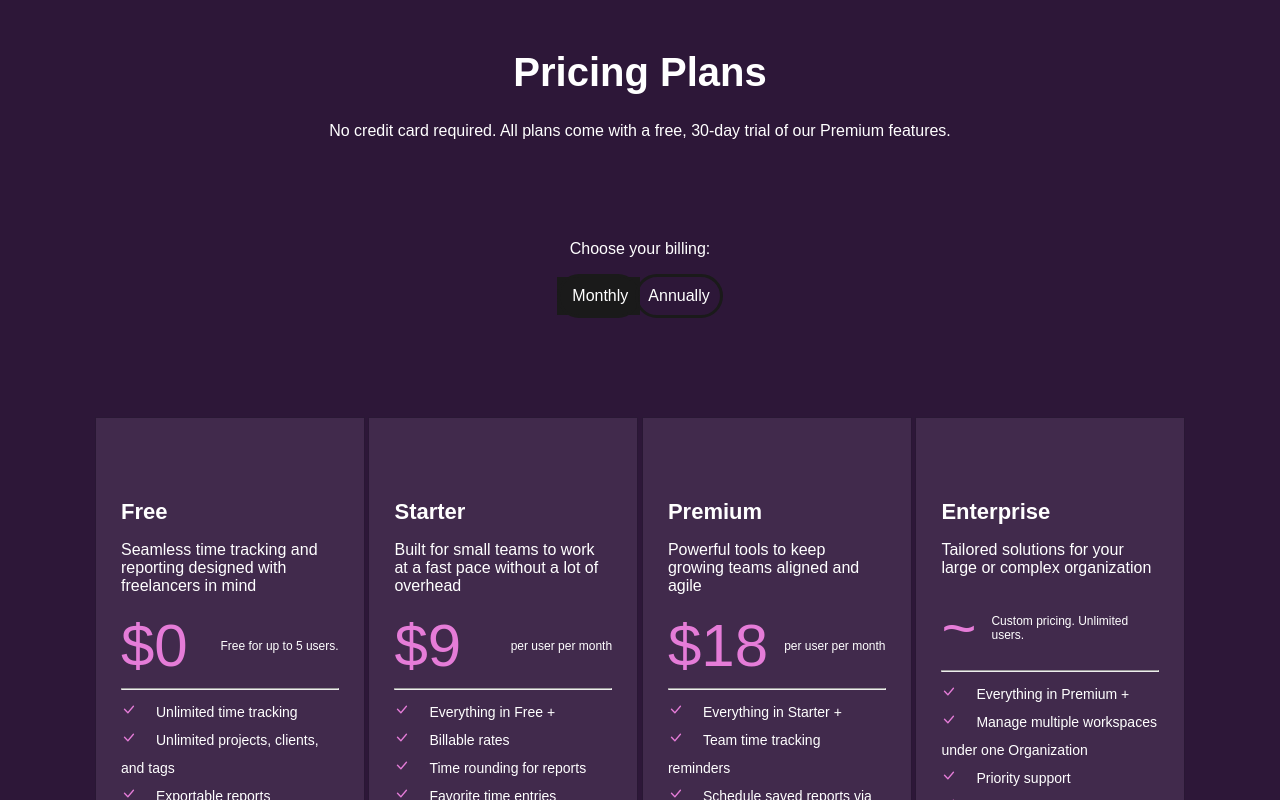
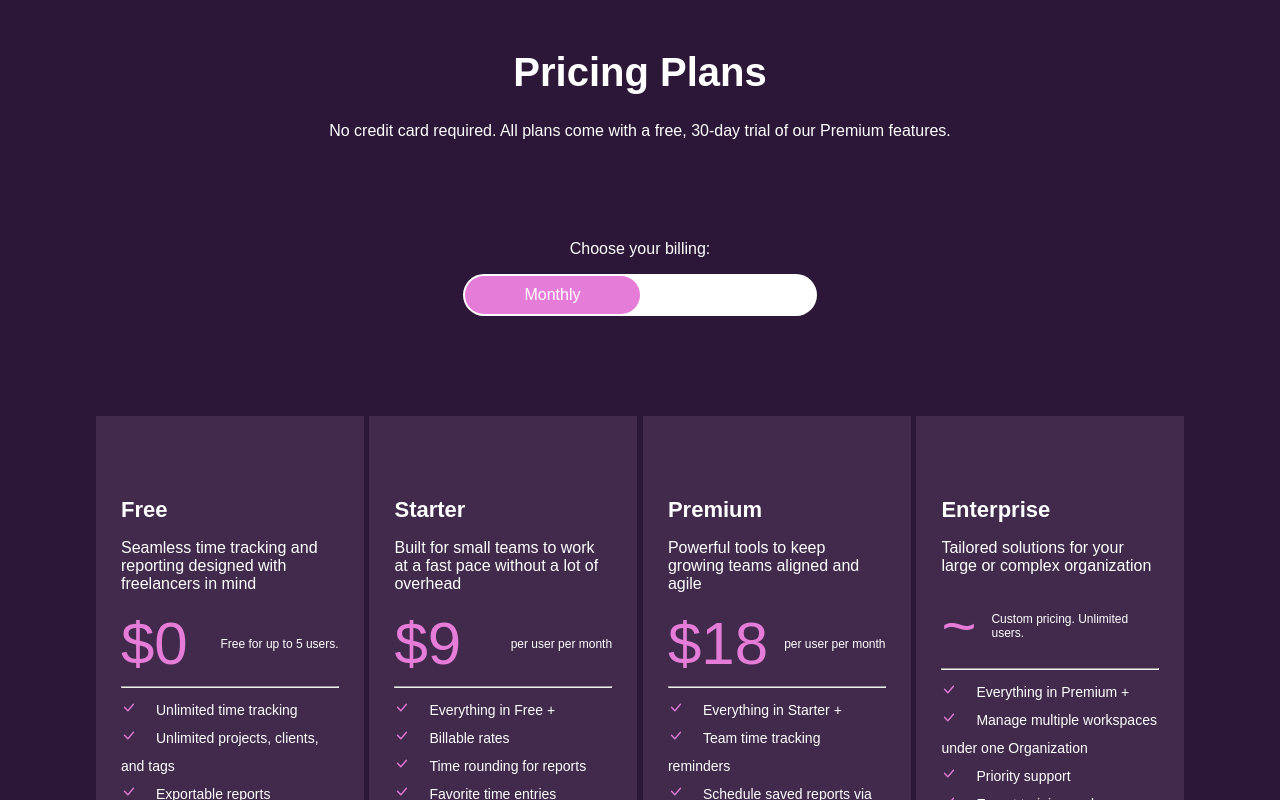
Before and after one commit to Goluchandan/concerned-picture-9849, a React (Create React App) app in the folder client/: page /pricing in a window 1280 px wide. Shown: the top 800 px of the page. Built offline with nearby package versions, Linux system fonts and the light colour scheme.

Commit message:
completed

```diff
--- /dev/null
+++ b/client/src/components/PricingPage/Download/Download.jsx
@@ -0,0 +1,47 @@
+
+import style from "./download.module.css";
+
+
+const Download = () => {
+    return (
+        <div className={style.download_main_container}>
+            <div
+                className={`${style.download_container} ${style.download_description}`}
+            >
+                <h1>Online, offline or on the go?
+                    We <img src="https://i.ibb.co/XFt0vTK/text1.png"></img> app for that!
+                </h1>
+                <p>Your data instantly syncs across all apps and devices</p>
+            </div>
+            <div
+                className={`${style.download_container} ${style.download_types}`}
+            >
+                <div className={`${style.download_type}`}>
+
+                    <div className={`${style.download_type_heading}`} >
+                        <img src="https://i.ibb.co/CQZ6Qhy/mobile.png"></img>
+                        <h5>MOBILE APPS</h5>
+                        <p>Start and stop tracking from anywhere
+
+                        </p>
+                    </div>
+                    <div className={`${style.download_btn}`}>
+                        <button className={`${style.download_btn_ios}`}>iOS</button>
+                        <button className={`${style.download_btn_android}`}>Android</button>
+                    </div>
+
+
+
+                </div>
+                <div className={`${style.download_type}`}></div>
+                <div className={`${style.download_type}`}></div>
+                <div className={`${style.download_type}`}></div>
+            </div>
+
+        </div>
+    )
+}
+
+
+
+export default Download;
--- /dev/null
+++ b/client/src/components/PricingPage/Download/download.module.css
@@ -0,0 +1,98 @@
+.download_main_container {
+    margin-top: 100px;
+    width: 100%;
+    color: black;
+    height: 900px;
+    background-color: #f7d8f3;
+    display: flex;
+    gap: 10px;
+    flex-direction: column;
+}
+
+
+
+.download_container {
+    /* background-color: green; */
+    width: 80%;
+    margin: auto;
+    height: 50%;
+    text-align: center;
+}
+
+
+.download_description {
+    padding: 100px;
+}
+
+.download_description>h1 {
+    width: 50%;
+    font-size: 45px;
+    font-weight: bold;
+    margin: auto;
+    margin-bottom: 30px;
+}
+
+
+.download_description>h1>img {
+    width: 300px;
+    height: 70px;
+    margin-bottom: 10px;
+}
+
+.download_description>p {
+    color: gray;
+}
+
+@media (min-width:500px) and (max-width:1500px) {
+    .download_container {
+        /* background-color: green; */
+        width: 80%;
+        margin: auto;
+        height: 50%;
+        text-align: center;
+    }
+
+    .download_description>h1 {
+        width: 50%;
+        font-size: 45px;
+        font-weight: bold;
+        margin: auto;
+
+    }
+}
+
+
+.download_types {
+    margin-bottom: 100px;
+    display: flex;
+    justify-content: space-around;
+    width: 60%;
+    background-color: red;
+
+}
+
+.download_type {
+    margin-bottom: 100px;
+    width: 20%;
+    background-color: green;
+}
+
+.download_type_heading>img {
+    height: 150px;
+    width: 150px;
+}
+
+
+.download_btn_ios {
+    width: 70px;
+    height: 50px;
+    padding: 10px;
+    border-radius: 50px;
+}
+
+.download_btn_android {
+    width: 150px;
+    height: 50px;
+    padding: 10px;
+    border-radius: 50px;
+}
--- a/client/src/components/PricingPage/MainPricingPage/PricingPlan.jsx
+++ b/client/src/components/PricingPage/MainPricingPage/PricingPlan.jsx
@@ -1,6 +1,7 @@
 import styles from "./pricingplans.module.css";
 import Toggl from "../Toggle/Toggle";
 import ReviewBox from "../ReviewBox/ReviewBox";
+import Download from "../Download/Download"
 
 import PricingBox from "../PricingBox/PricingBox";
 import { AiFillCaretRight } from "react-icons/ai";
@@ -24,6 +25,7 @@ const PricingPlan = () => {
 
             <ReviewBox />
             <Table />
+            <Download />
 
         </>
     )
--- a/client/src/components/PricingPage/Toggle/Toggle.jsx
+++ b/client/src/components/PricingPage/Toggle/Toggle.jsx
@@ -6,12 +6,15 @@ const Toggle = () => {
 
     return (<>
 
+        <div id="toggle_container">
 
 
-        <input id="toggle-on" class="toggle toggle-left" name="toggle" value="false" type="radio" checked />
-        <label for="toggle-on" class="btn">Monthly</label>
-        <input id="toggle-off" class="toggle toggle-right" name="toggle" value="true" type="radio" />
-        <label for="toggle-off" class="btn">Annually</label>
+            <input id="toggle-on" class="toggle toggle-left" name="toggle" value="false" type="radio" checked />
+            <label for="toggle-on" class="btn">Monthly</label>
+            <input id="toggle-off" class="toggle toggle-right" name="toggle" value="true" type="radio" />
+            <label for="toggle-off" class="btn">Annually</label>
+        </div>
+
 
     </>)
 }
--- a/client/src/components/PricingPage/Toggle/toggle.css
+++ b/client/src/components/PricingPage/Toggle/toggle.css
@@ -1,5 +1,8 @@
 .btn {
-    border: 3px solid #1a1a1a;
+    /* border: 3px solid #1a1a1a; */
+    border: none;
+    width: 180px;
+    background-color: white;
     display: inline-block;
     padding: 10px;
     border-radius: 50px;
@@ -8,24 +11,40 @@
     transition: 600ms ease, color 600ms ease;
 }
 
-input[type=radio].toggle {
+#toggle_container {
+    background-color: white;
+    display: flex;
+    gap: 5px;
+    justify-content: space-around;
+    padding: 2px;
+    width: 350px;
+    border-radius: 50px;
+    margin: auto;
+}
+
+#toggle_container input[type=radio].toggle {
     display: none;
 }
 
-input[type=radio].toggle+label {
+#toggle_container input[type=radio].toggle+label {
     cursor: pointer;
     min-width: 60px;
 }
 
-input[type=radio].toggle+label:hover {
-    background: none;
-    color: #1a1a1a;
+#toggle_container input[type=radio].toggle+label:hover {
+    /* background: none; */
+
+    color: black;
+    /* color: white; */
 }
 
-input[type=radio].toggle+label:after {
-    background: #1a1a1a;
+#toggle_container input[type=radio].toggle+label:after {
+    /* background: #e57cd8; */
+    /* background-color: #e57cd8; */
+    color: black;
     content: "";
     height: 100%;
+    border-radius: 50px;
     position: absolute;
     top: 0;
     transition: left 200ms cubic-bezier(0.77, 0, 0.175, 1);
@@ -33,28 +52,34 @@ input[type=radio].toggle+label:after {
     z-index: -1;
 }
 
-input[type=radio].toggle.toggle-left+label {
+#toggle_container input[type=radio].toggle.toggle-left+label {
     border-right: 0;
+
 }
 
-input[type=radio].toggle.toggle-left+label:after {
+#toggle_container input[type=radio].toggle.toggle-left+label:after {
     left: 100%;
+    /* background-color: red; */
 }
 
-input[type=radio].toggle.toggle-right+label {
+#toggle_container input[type=radio].toggle.toggle-right+label {
     margin-left: -5px;
 }
 
-input[type=radio].toggle.toggle-right+label:after {
+#toggle_container input[type=radio].toggle.toggle-right+label:after {
     left: -100%;
 }
 
-input[type=radio].toggle:checked+label {
+#toggle_container input[type=radio].toggle:checked+label {
     cursor: default;
     color: #fff;
     transition: color 200ms;
+    /* background-color: red; */
+    background-color: #e57cd8;
+    transform: translate(0px, 0);
+    /* transition: left 200ms cubic-bezier(0.77, 0, 0.175, 1); */
 }
 
-input[type=radio].toggle:checked+label:after {
+#toggle_container input[type=radio].toggle:checked+label:after {
     left: 0;
 }
```
